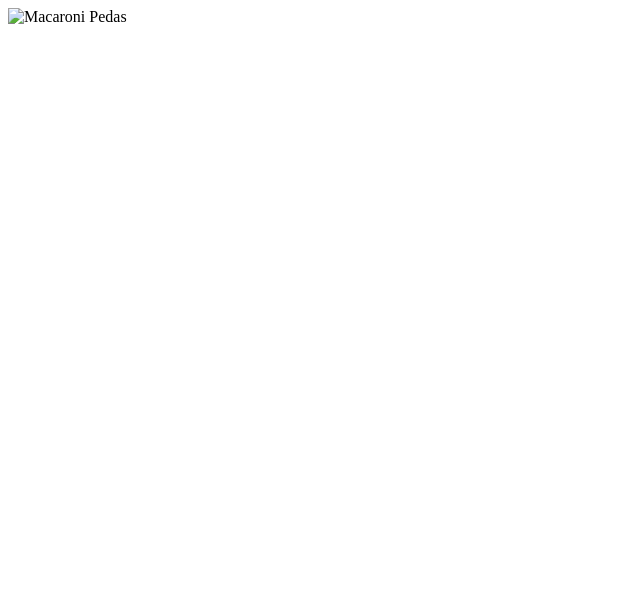
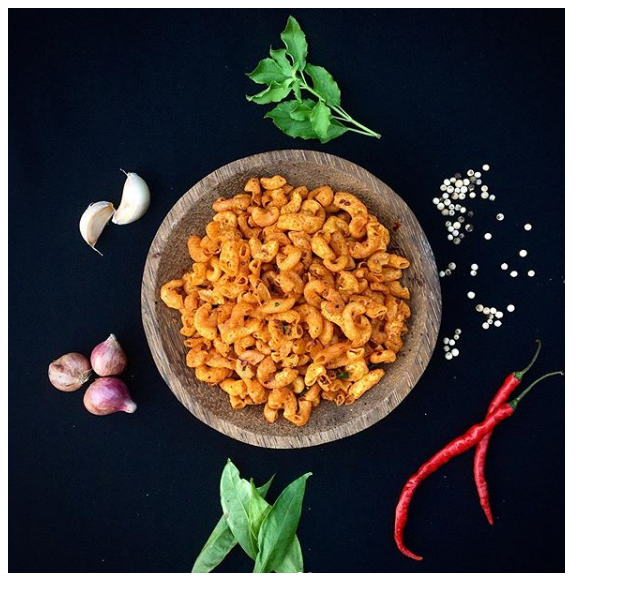
Before and after one commit to snymnd/cobagambar, a plain HTML site: page index.html in a window 1280 px wide. Shown: the whole page, without its empty margins (0-640 px from the left). Drawn offline with Linux system fonts and the light colour scheme.

Commit message:
Update index.html

```diff
--- a/index.html
+++ b/index.html
@@ -1 +1 @@
-<img src="image/macaronipedas.png" alt="Macaroni Pedas">
+<img src="macaronipedas.png" alt="Macaroni Pedas">
```
